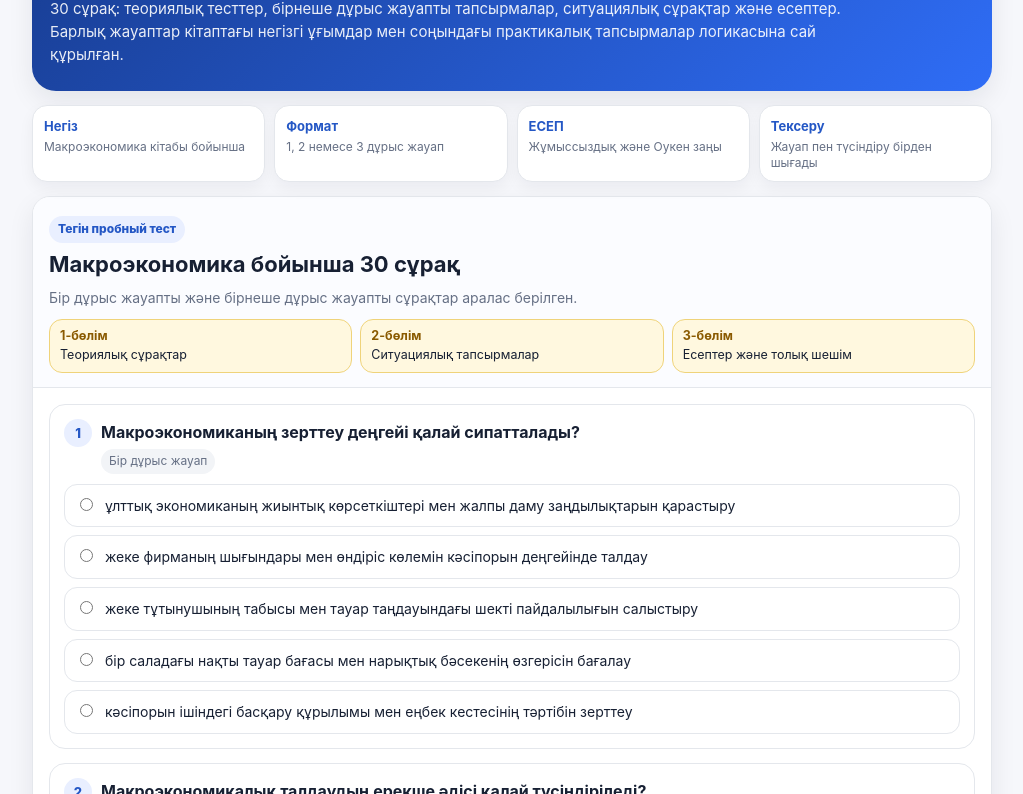
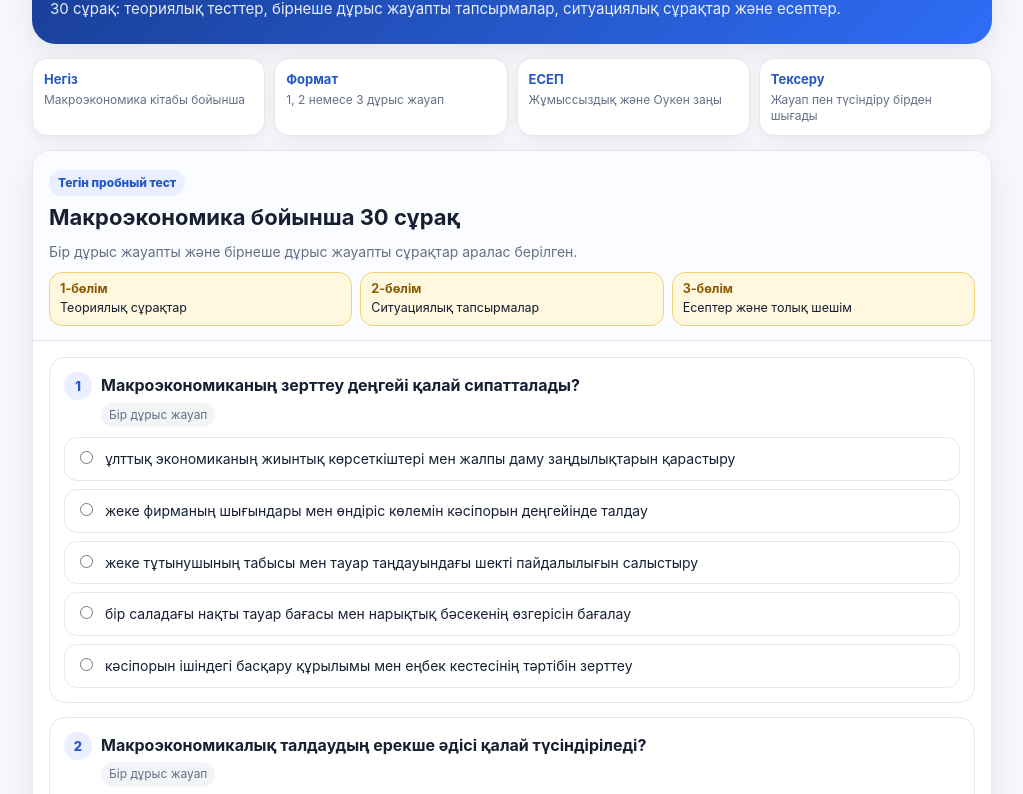
Before and after one commit to naznml/Me1, a plain HTML site: page index.html in a window 1280 px wide. Shown: the part 137-931 px from the top of the page, without its empty margins (128-1151 px from the left). Drawn offline with Linux system fonts and the light colour scheme.

Commit message:
Update index.html

```diff
--- a/index.html
+++ b/index.html
@@ -306,7 +306,7 @@
       <h1>Макроэкономика | Тегін пробный тест</h1>
       <p>
         30 сұрақ: теориялық тесттер, бірнеше дұрыс жауапты тапсырмалар, ситуациялық сұрақтар және есептер.
-        Барлық жауаптар кітаптағы негізгі ұғымдар мен соңындағы практикалық тапсырмалар логикасына сай құрылған.
+
       </p>
     </header>
     <div class="top-cards">
```
